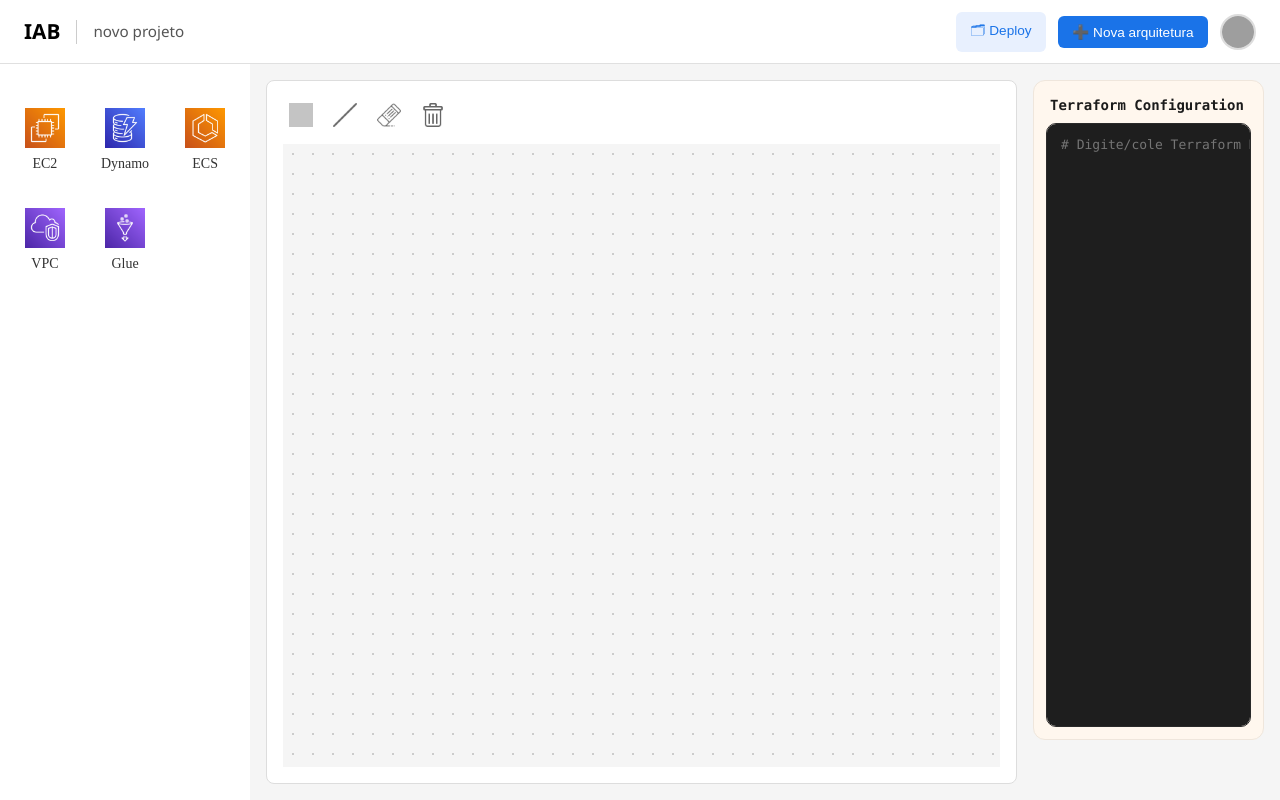
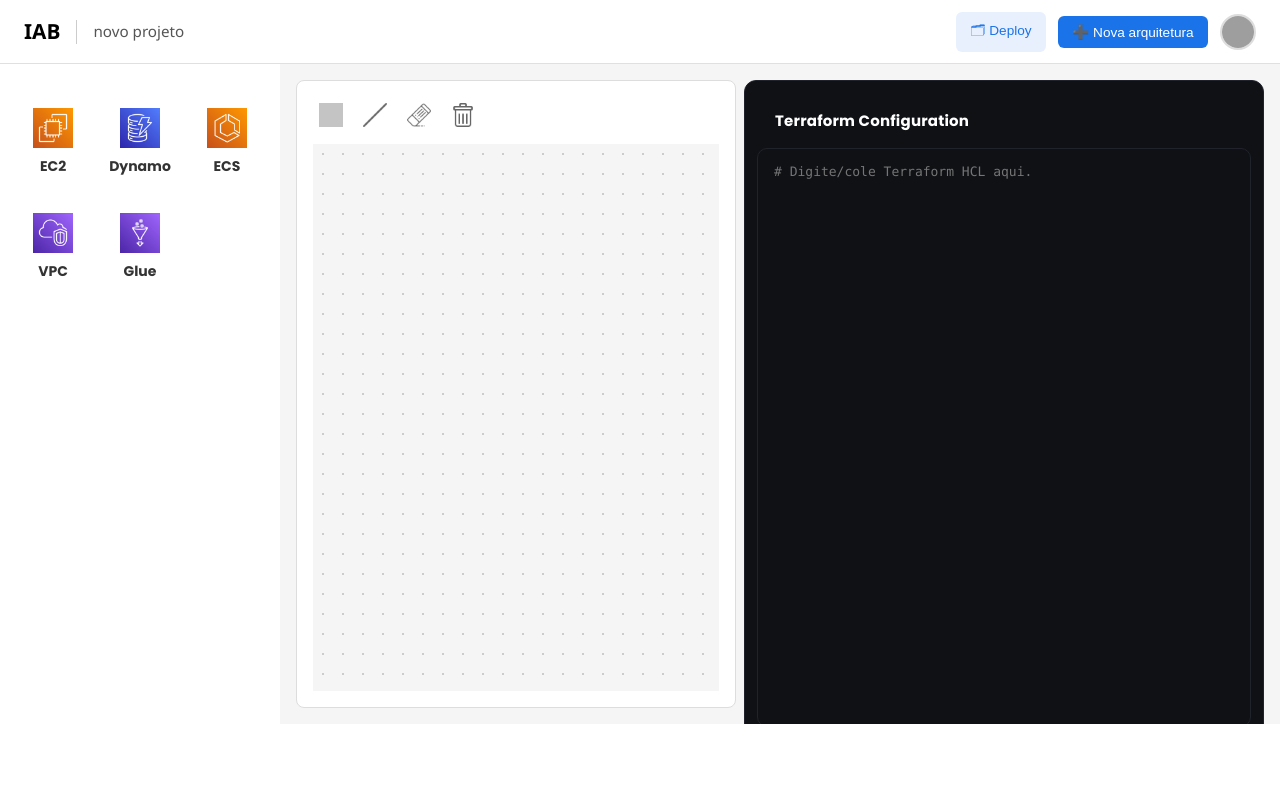
Before and after one commit to iabsolutionscorp/iab-app-devops-frontend, an Angular app: page / in a window 1280 px wide. Built offline with nearby package versions, Linux system fonts and the light colour scheme; grey boxes are pictures that could not be loaded.

Commit message:
melhorias boas

```diff
--- a/package.json
+++ b/package.json
@@ -17,6 +17,8 @@
     "@angular/forms": "^20.0.0",
     "@angular/platform-browser": "^20.0.0",
     "@angular/router": "^20.0.0",
+    "ace-builds": "^1.43.2",
+    "ngx-ace-wrapper": "^17.0.0",
     "rxjs": "~7.8.0",
     "tslib": "^2.3.0",
     "zone.js": "~0.15.0"
--- a/src/app/presentation/canvas/canvas.component.css
+++ b/src/app/presentation/canvas/canvas.component.css
@@ -187,3 +187,15 @@
   opacity: 1;
   pointer-events: auto;
 }
+
+.node { will-change: left, top; }
+
+.node-label {
+  font-family: "Poppins", system-ui, -apple-system, Segoe UI, Roboto, "Helvetica Neue", Arial, "Noto Sans", sans-serif;
+  font-weight: 700;
+  font-size: 14px;
+  line-height: 1.2;
+  text-align: center;
+  margin-top: 6px;
+  color: #0f172a; /* ajuste se preferir outra cor */
+}
--- a/src/app/presentation/canvas/canvas.component.ts
+++ b/src/app/presentation/canvas/canvas.component.ts
@@ -9,6 +9,7 @@ import {
   OnDestroy,
   Output,
   EventEmitter,
+  ChangeDetectorRef,
 } from '@angular/core';
 import { CommonModule } from '@angular/common';
 import { CdkDragDrop, DragDropModule } from '@angular/cdk/drag-drop';
@@ -66,7 +67,7 @@ export class CanvasComponent implements AfterViewInit, OnDestroy {
   private offsetY = 0;
   private subs = new Subscription();
 
-  constructor(private ngZone: NgZone) {}
+  constructor(private ngZone: NgZone, private cdr: ChangeDetectorRef) {}
   ngAfterViewInit(): void {}
   ngOnDestroy(): void { this.subs.unsubscribe(); }
 
@@ -188,7 +189,7 @@ export class CanvasComponent implements AfterViewInit, OnDestroy {
     this.ngZone.run(() => {
       const rect = this.canvasRef.nativeElement.getBoundingClientRect();
       let x = evt.clientX - rect.left - this.offsetX;
-      let y = evt.clientY - rect.top - this.offsetY;
+      let y = evt.clientY - rect.top  - this.offsetY;
       x = Math.max(0, Math.min(x, rect.width));
       y = Math.max(0, Math.min(y, rect.height));
 
@@ -196,8 +197,12 @@ export class CanvasComponent implements AfterViewInit, OnDestroy {
         ...this.droppedServices[this.draggingIndex!],
         x, y
       };
+
+      // mantém as linhas coladas durante o drag
+      this.cdr.detectChanges();
     });
   }
+
 
   private endNodeDrag() {
     this.draggingIndex = null;
@@ -208,21 +213,26 @@ export class CanvasComponent implements AfterViewInit, OnDestroy {
 
   // ===== Portas =====
   getPortXY(ref: PortRef): { x: number; y: number } {
-    const nodeEl = this.nodeElems?.toArray()[ref.nodeIndex]?.nativeElement;
-    if (!nodeEl) return { x: 0, y: 0 };
+    // usa o estado (left/top) + tamanho real do elemento
+    const el = this.nodeElems?.toArray()[ref.nodeIndex]?.nativeElement;
+    const node = this.droppedServices[ref.nodeIndex];
+    if (!el || !node) return { x: 0, y: 0 };
 
-    const canvasRect = this.canvasRef.nativeElement.getBoundingClientRect();
-    const rect = nodeEl.getBoundingClientRect();
-    const midX = rect.left - canvasRect.left + rect.width / 2;
-    const midY = rect.top  - canvasRect.top  + rect.height / 2;
+    const w = el.offsetWidth;
+    const h = el.offsetHeight;
+
+    // left/top já são relativos ao canvas, então é direto
+    const left = node.x;
+    const top  = node.y;
 
     switch (ref.side) {
-      case 'top':    return { x: midX, y: rect.top    - canvasRect.top };
-      case 'right':  return { x: rect.right - canvasRect.left, y: midY };
-      case 'bottom': return { x: midX, y: rect.bottom - canvasRect.top };
-      case 'left':   return { x: rect.left  - canvasRect.left, y: midY };
+      case 'top':    return { x: left + w / 2, y: top };
+      case 'right':  return { x: left + w,     y: top + h / 2 };
+      case 'bottom': return { x: left + w / 2, y: top + h };
+      case 'left':   return { x: left,         y: top + h / 2 };
     }
   }
+
 
   onPortDown(nodeIndex: number, side: PortSide, ev: MouseEvent) {
     ev.stopPropagation();
--- a/src/app/presentation/service-palette/service-palette.component.css
+++ b/src/app/presentation/service-palette/service-palette.component.css
@@ -1,6 +1,8 @@
 /* ==== container principal ==== */
 :host {
   display: block;
+  font-family: "Poppins", system-ui, -apple-system, Segoe UI, Roboto, "Helvetica Neue", Arial, "Noto Sans", sans-serif;
+  font-weight: 700;
 }
 
 .palette {
--- a/src/app/presentation/terraform-preview/terraform-preview.component.css
+++ b/src/app/presentation/terraform-preview/terraform-preview.component.css
@@ -4,31 +4,38 @@
   flex-direction: column;
 }
 
+/* Editor */
 .codearea {
   flex: 1;
   min-height: 0;
   width: 100%;
   box-sizing: border-box;
-  padding: 12px 14px;
+  padding: 14px 16px;
   border-radius: 10px;
-  border: 1px solid #2a2a2a;
-  background: #1e1e1e;      /* fundo preto */
-  color: #dcdcdc;           /* texto claro */
+  border: 1px solid #20232b;
+  background: #0f1115;            /* mesmo tom do painel */
+  color: #e7e7e7;
   font: 13px/1.45 "JetBrains Mono", "Fira Code", Menlo, Consolas, monospace;
   white-space: pre;
-  overflow: auto;           /* scroll dentro do editor, não na coluna inteira */
-  resize: none;             /* sem “cantinho” de redimensionar */
+  overflow: auto;                  /* apenas o editor rola */
+  resize: none;
   outline: none;
   tab-size: 2;
 }
+.codearea:focus {
+  border-color: #2b6fff;
+  box-shadow: 0 0 0 3px rgba(43,111,255,.18);
+}
 
-.codearea:focus {
-  border-color: #3c7cff;
-  box-shadow: 0 0 0 3px rgba(60, 124, 255, 0.18);
-}
+/* Scrollbar discreta */
+.codearea::-webkit-scrollbar { width: 8px; height: 8px; }
+.codearea::-webkit-scrollbar-track { background: #101215; }
+.codearea::-webkit-scrollbar-thumb { background: #2a2f3a; border-radius: 8px; }
+.codearea::-webkit-scrollbar-thumb:hover { background: #334054; }
 
 .error-tip {
   margin-top: 8px;
   font-size: 12px;
   color: #ff7a7a;
+  opacity: .9;
 }
--- a/src/app/presentation/terraform-preview/terraform-preview.component.html
+++ b/src/app/presentation/terraform-preview/terraform-preview.component.html
@@ -4,7 +4,7 @@
     [(ngModel)]="hclText"
     (ngModelChange)="onEditorChange($event)"
     spellcheck="false"
-    placeholder="# Digite/cole Terraform HCL aqui. As alterações aplicam no canvas em ~600ms."
+    placeholder="# Digite/cole Terraform HCL aqui."
   ></textarea>
 
   <div *ngIf="parseError" class="error-tip">{{ parseError }}</div>
--- a/src/app/presentation/workspace/workspace.component.css
+++ b/src/app/presentation/workspace/workspace.component.css
@@ -71,3 +71,73 @@
   min-height: 0;
   display: block;
 }
+
+/* Layout principal:  canvas | splitter | terraform  */
+.main-content {
+  display: flex;
+  align-items: stretch;
+  gap: 0;
+  height: calc(100vh - 140px); /* ajuste se seu topo for outro tamanho */
+}
+
+/* Canvas ocupa o resto */
+.canvas-wrapper {
+  flex: 1 1 auto;
+  min-width: 420px; /* evita o canvas ficar impraticável quando encolhe */
+  overflow: hidden;
+}
+
+/* Splitter (barra arrastável) */
+.splitter {
+  width: 8px;
+  cursor: col-resize;
+  position: relative;
+}
+.splitter::before {
+  content: "";
+  position: absolute;
+  inset: 0;
+  background: linear-gradient(to right, transparent 0, #2b6fff33 50%, transparent 100%);
+  opacity: .0;
+  transition: opacity .15s ease;
+}
+.splitter:hover::before { opacity: .85; }
+
+/* Painel direito escuro */
+.terraform-wrapper {
+  width: 520px;            /* largura inicial maior */
+  min-width: 340px;
+  max-width: 70vw;
+  overflow: hidden;        /* remove scroll externo */
+  display: flex;
+  flex-direction: column;
+  border-radius: 12px;
+  border: 1px solid #20232b;
+}
+.terraform-wrapper.dark {
+  background: #0f1115;     /* preto elegante */
+}
+
+/* Título Poppins branco */
+@import url('https://fonts.googleapis.com/css2?family=Poppins:wght@600;700&display=swap');
+.terraform-wrapper .title {
+  font-family: "Poppins", system-ui, -apple-system, Segoe UI, Roboto, "Helvetica Neue", Arial, "Noto Sans", "Apple Color Emoji", "Segoe UI Emoji";
+  font-weight: 700;
+  font-size: 15px;
+  letter-spacing: 0.2px;
+  color: #ffffff;
+  padding: 12px 14px 6px;
+}
+
+/* O preview ocupa todo o restante, sem barras externas */
+.terraform-wrapper app-terraform-preview {
+  flex: 1;
+  min-height: 0;
+  display: block;
+}
+
+.sidebar {
+  flex: 0 0 380px;   /* tente 380–440px conforme seu gosto */
+  max-width: 280px;
+  min-width: 180px;
+}
--- a/src/app/presentation/workspace/workspace.component.html
+++ b/src/app/presentation/workspace/workspace.component.html
@@ -11,12 +11,16 @@
       <app-service-palette></app-service-palette>
     </div>
 
-    <div class="main-content">
+    <!-- MAIN: canvas | splitter | terraform -->
+    <div class="main-content" #mainContent>
       <div class="canvas-wrapper">
         <app-canvas #canvas (graphChange)="terraformJson = $event"></app-canvas>
       </div>
 
-      <div class="terraform-wrapper">
+      <!-- divisor arrastável -->
+      <div class="splitter" (mousedown)="startResize($event)"></div>
+
+      <div class="terraform-wrapper dark" #terraformPane>
         <div class="title">Terraform Configuration</div>
         <app-terraform-preview
           [configJson]="terraformJson"
--- a/src/app/presentation/workspace/workspace.component.ts
+++ b/src/app/presentation/workspace/workspace.component.ts
@@ -1,18 +1,14 @@
-import { Component, ViewChild } from '@angular/core';
+import { Component, ViewChild, ElementRef } from '@angular/core';
 import { TopbarComponent } from '../topbar/topbar.component';
 import { ServicePaletteComponent } from '../service-palette/service-palette.component';
 import { CanvasComponent } from '../canvas/canvas.component';
 import { TerraformPreviewComponent } from '../terraform-preview/terraform-preview.component';
+import { fromEvent, Subscription } from 'rxjs';
 
 @Component({
   selector: 'app-workspace',
   standalone: true,
-  imports: [
-    TopbarComponent,
-    ServicePaletteComponent,
-    CanvasComponent,
-    TerraformPreviewComponent
-  ],
+  imports: [TopbarComponent, ServicePaletteComponent, CanvasComponent, TerraformPreviewComponent],
   templateUrl: './workspace.component.html',
   styleUrls: ['./workspace.component.css']
 })
@@ -20,7 +16,41 @@ export class WorkspaceComponent {
   projectName = 'novo projeto';
   @ViewChild('canvas') canvas!: CanvasComponent;
 
+  // refs p/ resize
+  @ViewChild('mainContent', { static: true }) mainContent!: ElementRef<HTMLDivElement>;
+  @ViewChild('terraformPane', { static: true }) terraformPane!: ElementRef<HTMLDivElement>;
+
   terraformJson: any = {};
+
+  // === redimensionar painel direito ===
+  private resizing = false;
+  private moveSub?: Subscription;
+  private upSub?: Subscription;
+
+  startResize(e: MouseEvent) {
+    e.preventDefault();
+    this.resizing = true;
+    this.moveSub = fromEvent<MouseEvent>(document, 'mousemove').subscribe(ev => this.onResizing(ev));
+    this.upSub = fromEvent<MouseEvent>(document, 'mouseup').subscribe(() => this.stopResize());
+  }
+
+  private onResizing(ev: MouseEvent) {
+    if (!this.resizing) return;
+    const container = this.mainContent.nativeElement.getBoundingClientRect();
+    // largura desejada da coluna direita = distância até a borda direita
+    let newWidth = container.right - ev.clientX;
+    const min = 340;                                // mínimo painel direito
+    const minCanvas = 420;                          // mínimo canvas à esquerda
+    const max = Math.min(container.width - minCanvas, 900);
+    newWidth = Math.max(min, Math.min(newWidth, max));
+    this.terraformPane.nativeElement.style.width = `${newWidth}px`;
+  }
+
+  private stopResize() {
+    this.resizing = false;
+    this.moveSub?.unsubscribe();
+    this.upSub?.unsubscribe();
+  }
 
   onNewArchitecture() {
     this.canvas.clearAll();
@@ -32,7 +62,6 @@ export class WorkspaceComponent {
     this.projectName = newName;
   }
 
-  /** Recebe JSON vindo da digitação no painel (tempo real) e aplica no Canvas */
   onLiveConfig(config: any) {
     this.terraformJson = config || {};
     this.canvas.loadFromConfig(this.terraformJson);
--- a/src/styles.css
+++ b/src/styles.css
@@ -1,3 +1,4 @@
+@import url('https://fonts.googleapis.com/css2?family=Poppins:wght@600;700&display=swap');
 *,
 *::before,
 *::after {
```
Also changed, not shown: 1 other file (tests, documents, lock files or other folders).
